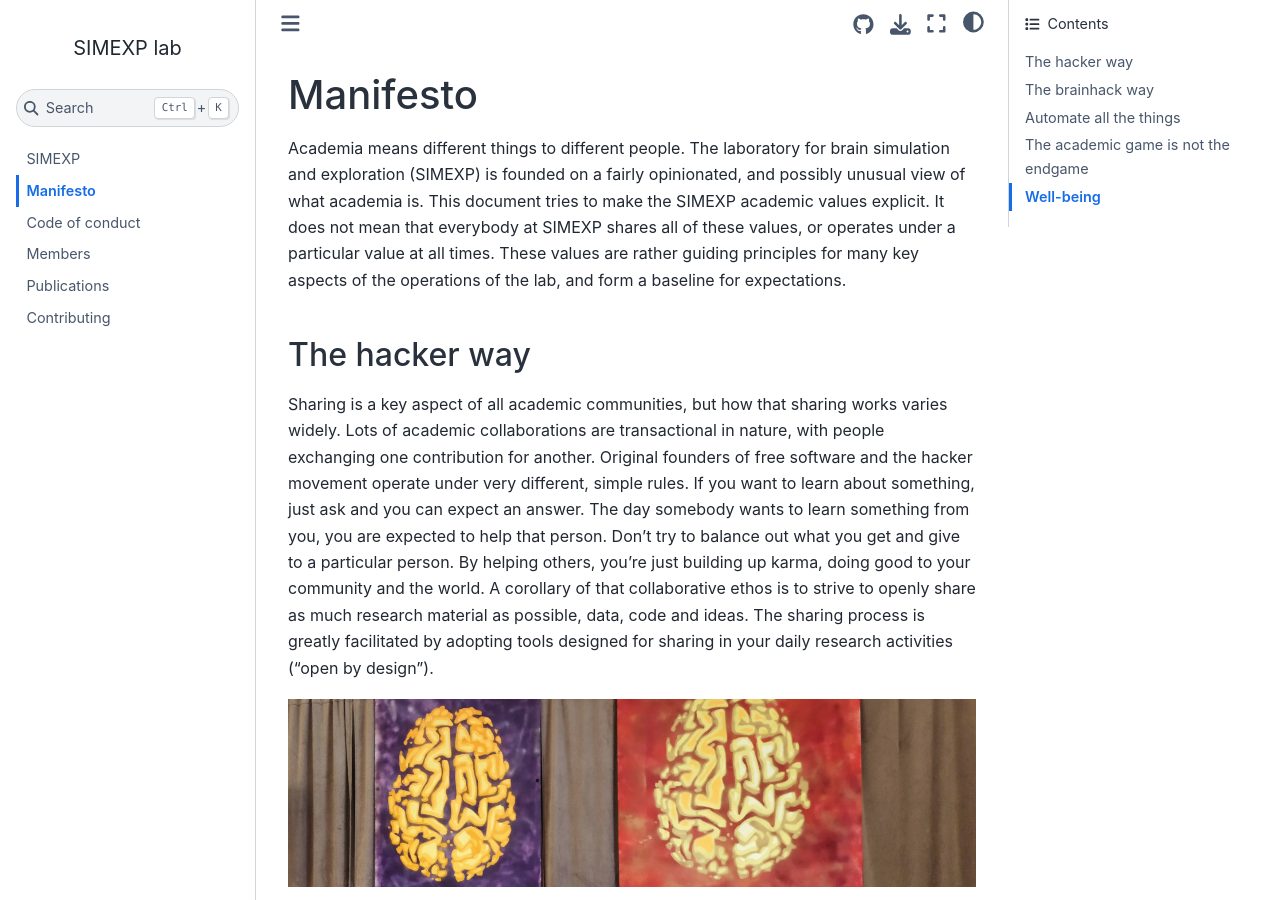
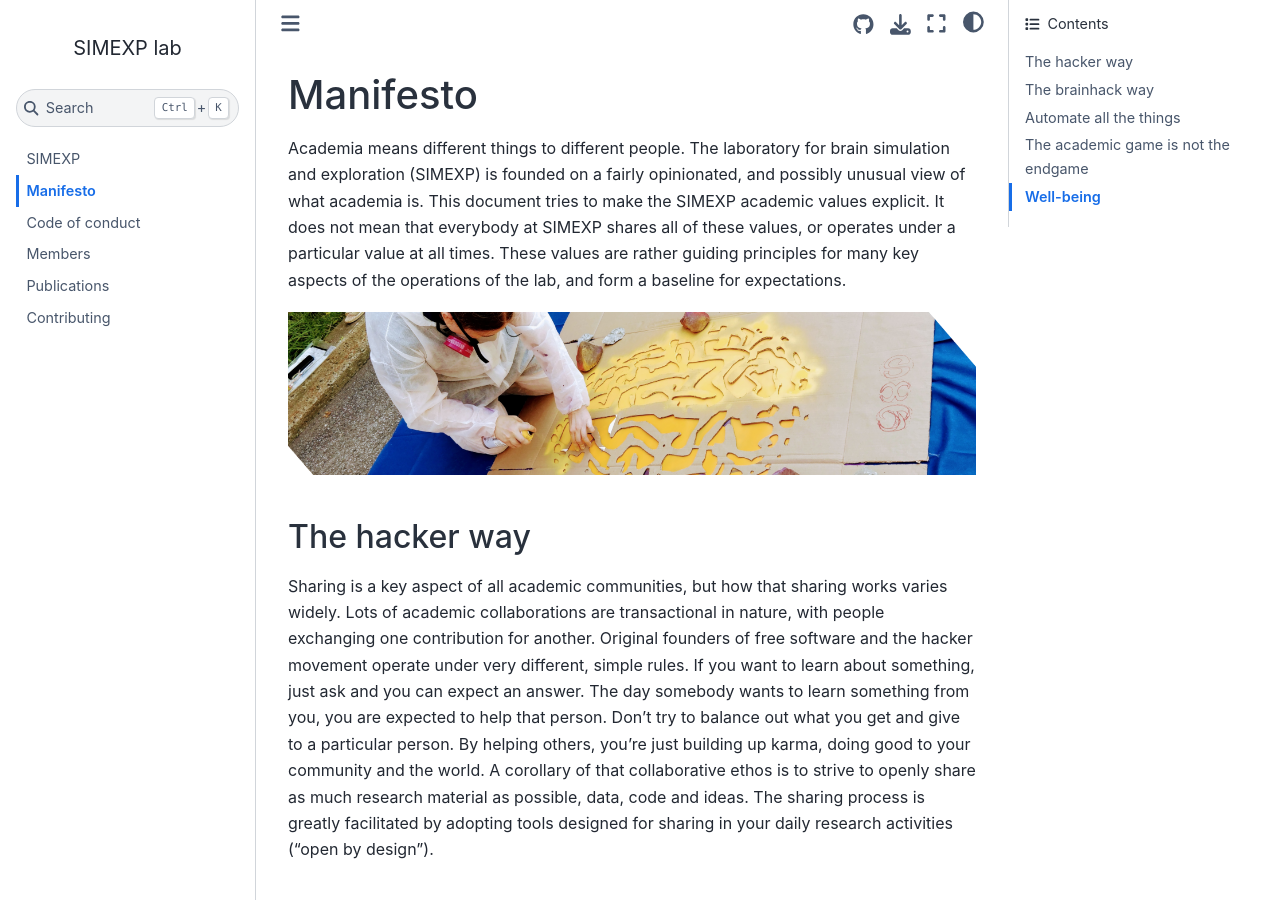
Before and after one commit to SIMEXP/simexp.github.io, a Jupyter Book: the page built from content/manifesto.md, in a window 1280 px wide and 900 px high. Built offline with Jupyter Book 1.0.4 settings and Sphinx 7.4.7 and the Sphinx Book theme 1.1.4, drawn with Linux system fonts in a browser that asks for light colours.

Commit message:
Adding a couple of images in the SIMEXP manifesto.

```diff
--- a/content/manifesto.md
+++ b/content/manifesto.md
@@ -2,16 +2,17 @@
 
 Academia means different things to different people. The laboratory for brain simulation and exploration (SIMEXP) is founded on a fairly opinionated, and possibly unusual view of what academia is. This document tries to make the SIMEXP academic values explicit. It does not mean that everybody at SIMEXP shares all of these values, or operates under a particular value at all times. These values are rather guiding principles for many key aspects of the operations of the lab, and form a baseline for expectations.
 
+![Hacking](images/hacking.png)
 ## The hacker way
 Sharing is a key aspect of all academic communities, but how that sharing works varies widely. Lots of academic collaborations are transactional in nature, with people exchanging one contribution for another. Original founders of free software and the hacker movement operate under very different, simple rules. If you want to learn about something, just ask and you can expect an answer. The day somebody wants to learn something from you, you are expected to help that person. Don’t try to balance out what you get and give to a particular person. By helping others, you’re just building up karma, doing good to your community and the world. A corollary of that collaborative ethos is to strive to openly share as much research material as possible, data, code and ideas. The sharing process is greatly facilitated by adopting tools designed for sharing in your daily research activities (“open by design”).
 
-![Brain art](images/brain_art.jpg)
 ## The brainhack way
 Some laboratories operate under pretty strict labor division, with technical assistants helping researchers implement specific methods. SIMEXP works in data science, and our methods are computational. On one hand, relying on other people to implement computations dramatically limits both your ability to iterate quickly, and your understanding of the methods. On another hand, blind applications of algorithms to neural data without deep understanding of the neuroscience questions is not productive and is, in our typical use cases, a complete waste of time. A core SIMEXP belief is that lab members need to develop both strong computational and neuroscience skills, on top of their own area of expertise. This can be arduous at times, but is key for the type of research we do. It is also a huge asset for employability both inside and outside of academia.
 
 ## Automate all the things
 Neural data science requires us to iterate analyses a lot, to explore new ideas, replicate analyses on new datasets, and test the impact of various hyper-parameters. This means that data analysis operations should be automated to the greatest extent possible.
 
+![Brain art](images/brain_art.jpg)
 ## The academic game is not the endgame
 Academia is a highly competitive environment. Some individuals end up focussing their work based on the metrics used to assess them, out of fear of not surviving the game, or simply thinking that it is what the academic community expects them to do. This means that many labs expend considerable energy towards publishing in high impact-factor journals, apply to awards, attend as many conferences as possible, get invited presentations, and sit on many committees, amongst others. The SIMEXP lab does of course support the careers of lab members, whether academic or not, and makes strategic investment of resources towards these metrics. But it is critical to not lose sight that pretty much none of us went into academia to work towards these metrics. The endgame of SIMEXP is to solve problems, namely prognosis of Alzheimer’s disease, and building human-like artificial neural networks. The academic game is a means to these ends. Nothing more. We aim to keep our collective and individual academic boats afloat with bare minimum required efforts, and are committed to not let the academic game ruin the fun and joy we have doing research. We rightfully trust that doing elite research, prioritizing quality over quantity, is all it really takes to strive inside and outside of academia anyway.
 
```
Also changed, not shown: content/images/hacking.png (added).
